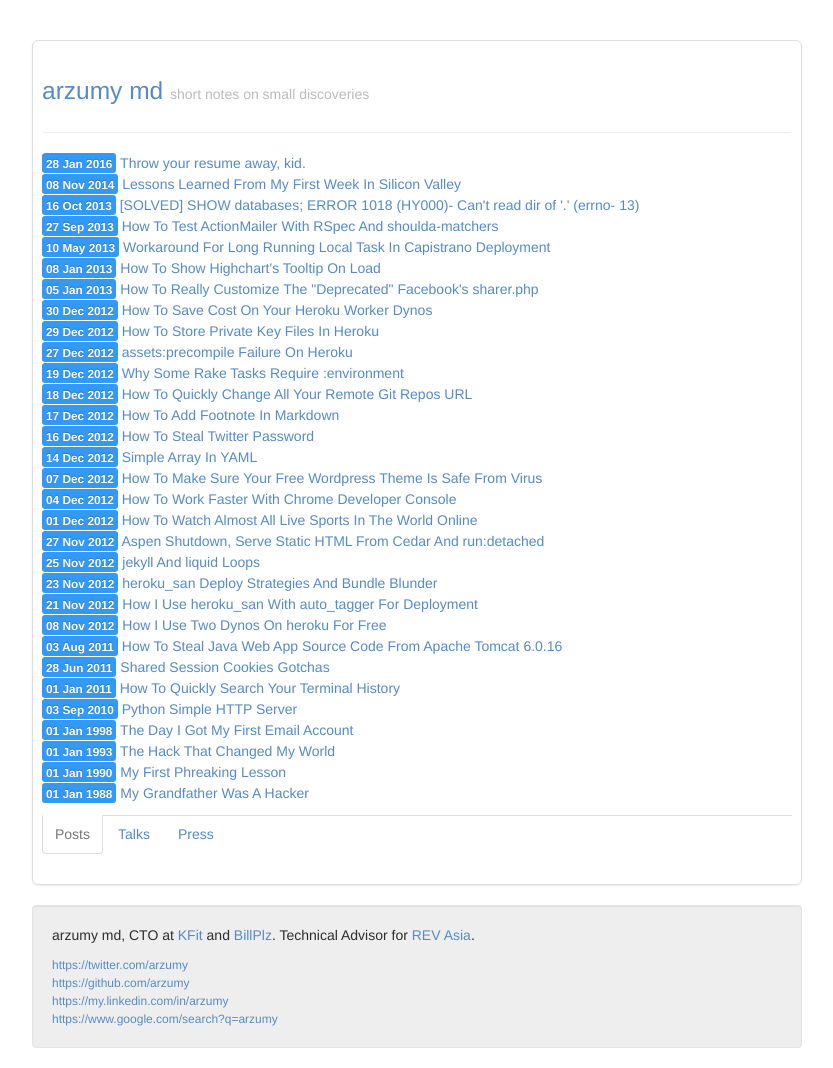
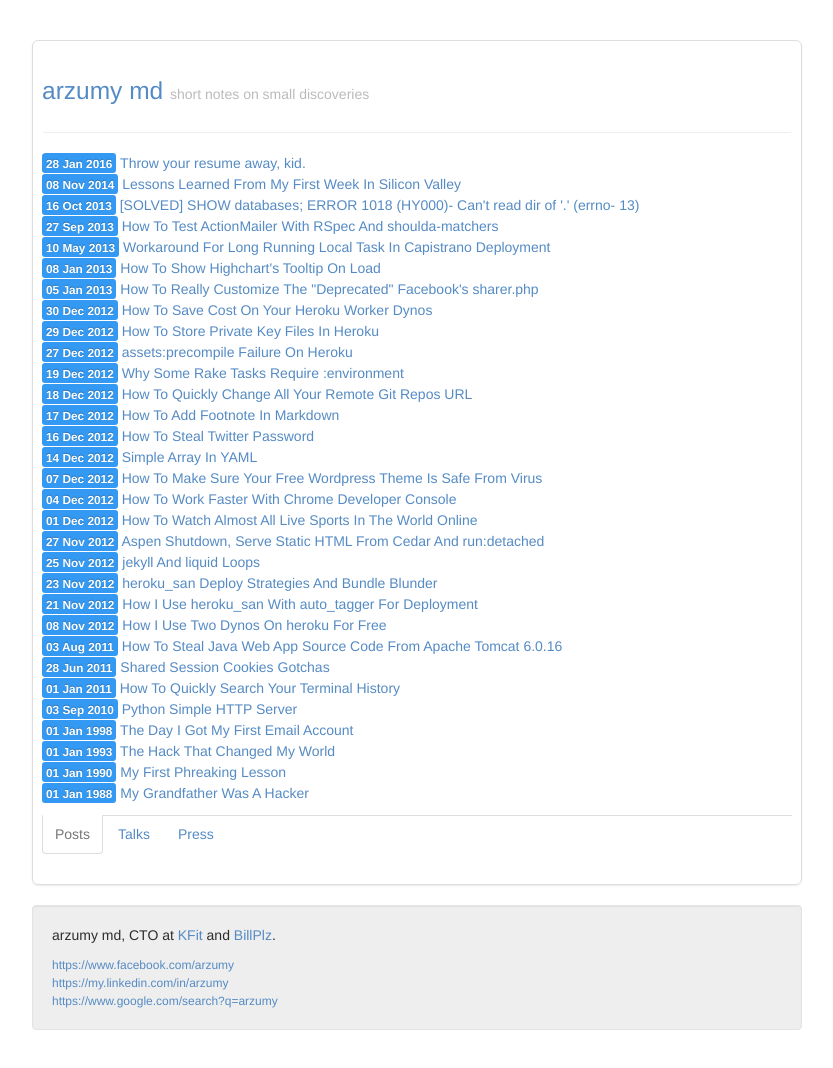
Before and after one commit to arzumy/arzumy.github.com, a Jekyll site: the page built from index.html, in a window 1280 px wide. Shown: the whole page, without its empty margins (223-1056 px from the left). Built offline with Jekyll 4.4.1, drawn with Linux system fonts in a browser that asks for light colours; nearby versions of some CDN libraries; some web fonts are replaced; Markdown is read by kramdown in place of the engine named in the settings.

Commit message:
update description

```diff
--- a/_config.yml
+++ b/_config.yml
@@ -5,7 +5,7 @@
   name: Arzumy MD
   email: hello@ar.zu.my
 meta:
-  description: Arzumy MD is a CTO at KFit & Billplz, Technical Advisor for REV Asia. Enjoys helping out tech startups. Loves building great team. Runs a lot.
+  description: Arzumy is prolific CTO with over 12 years of experience. He has led engineering teams in a wide range of industries from 020, Fitness, Fintech, and e-Commerce to Digital Media and Mobile Communication.
 
 pygments: true
 permalink: /:title
--- a/_includes/footer.html
+++ b/_includes/footer.html
@@ -1,11 +1,9 @@
 <div class="row-fluid">
 	<div class="span8 offset2">
 		<div class="well">
-			<p>arzumy md, CTO at <a href="https://kfit.com">KFit</a> and <a href="https://billplz.com">BillPlz</a>. Technical Advisor for <a href="http://revasia.com">REV Asia</a>.</p>
+			<p>arzumy md, CTO at <a href="https://kfit.com">KFit</a> and <a href="https://billplz.com">BillPlz</a>.</p>
 			<div class="newfooter">
-			<a href="https://twitter.com/arzumy">https://twitter.com/arzumy</a>
-			<br />
-			<a href="https://github.com/arzumy">https://github.com/arzumy</a>
+			<a href="https://www.facebook.com/arzumy">https://www.facebook.com/arzumy</a>
 			<br />
 			<a href="https://my.linkedin.com/in/arzumy">https://my.linkedin.com/in/arzumy</a>
 			<br />
```
